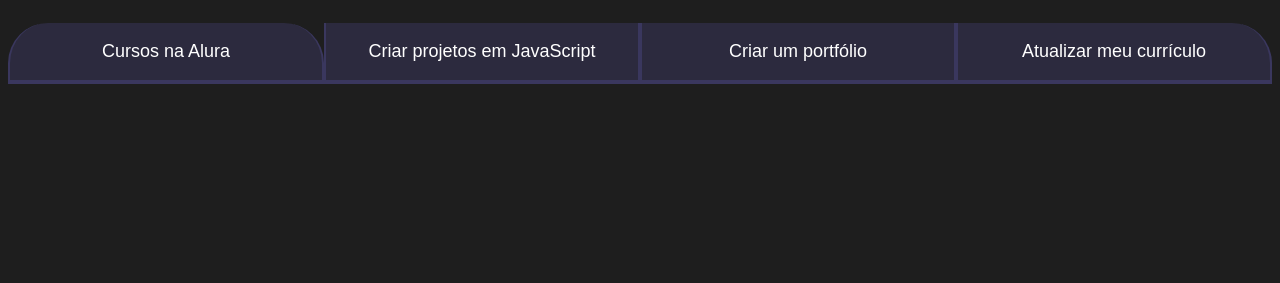
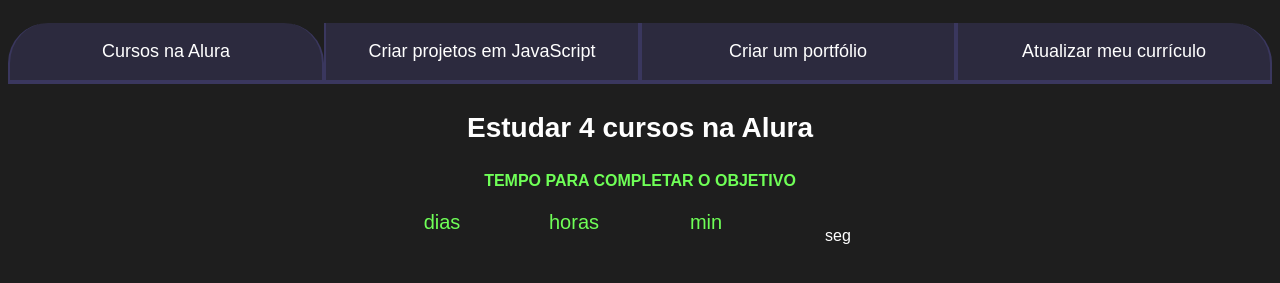
Before and after one commit to paivaanajulia/JavaScript, a plain HTML site: page index.html in a window 1280 px wide. Shown: the part 75-358 px from the top of the page. Drawn offline with Linux system fonts and the light colour scheme; a web font is replaced by a local one.

Commit message:
Add files via upload

```diff
--- a/index.html
+++ b/index.html
@@ -17,40 +17,29 @@
        <button class="botao">Criar um portfólio</button>
       <button class="botao">Atualizar meu currículo</button>
       </div>
-   <div class="aba-conteudo">
-      <h3 class="aba-conteudo-titulo-principal">Criar
-      5 projetos em JavaScript</h3>
-
+   <div class="aba-textos">
+   <div clas="aba-conteudo ativo">
+      <h3 class="aba-conteudo-titulo-principal">Estudar 4 cursos na Alura</h3>
         <h4 class="aba-conteudo-titulo-secundario"> Tempo para completar o objetivo</h4>
-
-      </div>
-      <div class="aba-conteudo">
-             <h3 class="aba-conteudo-titulo-principal">Criar um portfólio com os meus 3 melhores projetos</h3>
-
-             <h4 class="aba-conteudo-titulo-secundario">Tempo para completar o objetivo</h4>
-      </div>
-            <div class="aba-conteudo">
-            <h3 class="aba-conteudo-titulo-principal">Atualizar meu curriculo com os certificados da Alura</h3>
-
-            <h4 class="aba-conteudo-titulo-secundario">Tempo para completar o objetivo</h4>
-
+       <div class="contador">
+            <div class="contador-digito">
+                  <p class="contador-digito-numero" id="dias0"></p>
+                  <p class="contador-digito-texto">dias</p>
             </div>
+            <div class="contador-digito">
+                  <p class="contador-digito-numero" id="horas0"></p>
+                  <p class="contador-digito-texto">horas</p>
+            </div>
+            <div class="contador-digito">
+                  <p class="contador-digito-numero" id="min0"></p>
+                  <p class="contador-digito-texto">min</p>
+            </div>
+            <div class="contador-digito">
+                  <p class="contador-digito-numero" id="seg0"></p>
+                  <p clas="contador-digito-texto" >seg</p>
+            </div>
+       </div>
+   </div>
+           <div class="aba-conteudo">
+            <h3 class="aba-conteudo-titulo-principal">Criar 5 projetos em JavaScript</h3>
            </div>
-       </div>
-       <script src="main.js"></script>
-</body>
-</html>
-
-
-
-
-
-
-
-
-
-
-
-      <script src="main.js"></script>
-</body>
-</html>
--- a/style.css
+++ b/style.css
@@ -63,8 +63,10 @@
                           background-color: var(--botao-ativo);
                           border-bottom: 4px solid var(--verde);
                           }
+
                  .abas-textos{
-                         background-color: var(--texto-fundo); padding: 40px;
+                     background-color: var(--texto-fundo);
+                      padding: 40px;
                      border-radius: 0 0 40px 40px;
                   }
 
@@ -76,7 +78,8 @@
                        display: none;
                   }
 
-                          .aba-conteudo-titulo-principal{ font-size: 28px;
+                .aba-conteudo-titulo-principal{
+                      font-size: 28px;
                       text-align: center;
                  }
 
@@ -85,3 +88,27 @@
                      color: var(--verde);
                      text-transform: uppercase;
                 }
+
+                .contador{
+                  display: flex;
+                  justify-content: center;
+                  flex-wrap: wrap;
+                }
+
+                .contador-digito {
+                  padding: 0 16px;
+                  text-align: center;
+                  min-width: 100px;
+
+                }
+
+                .contador-digito-numero {
+                  font-size: 80px;
+                  margin: 0;
+                }
+
+                .contador-digito-texto {
+                  color: var(--verde);
+                  font-size: 20px;
+                  margin: 0;
+                }
```
Lines whose indentation alone changed are shown as unchanged.
